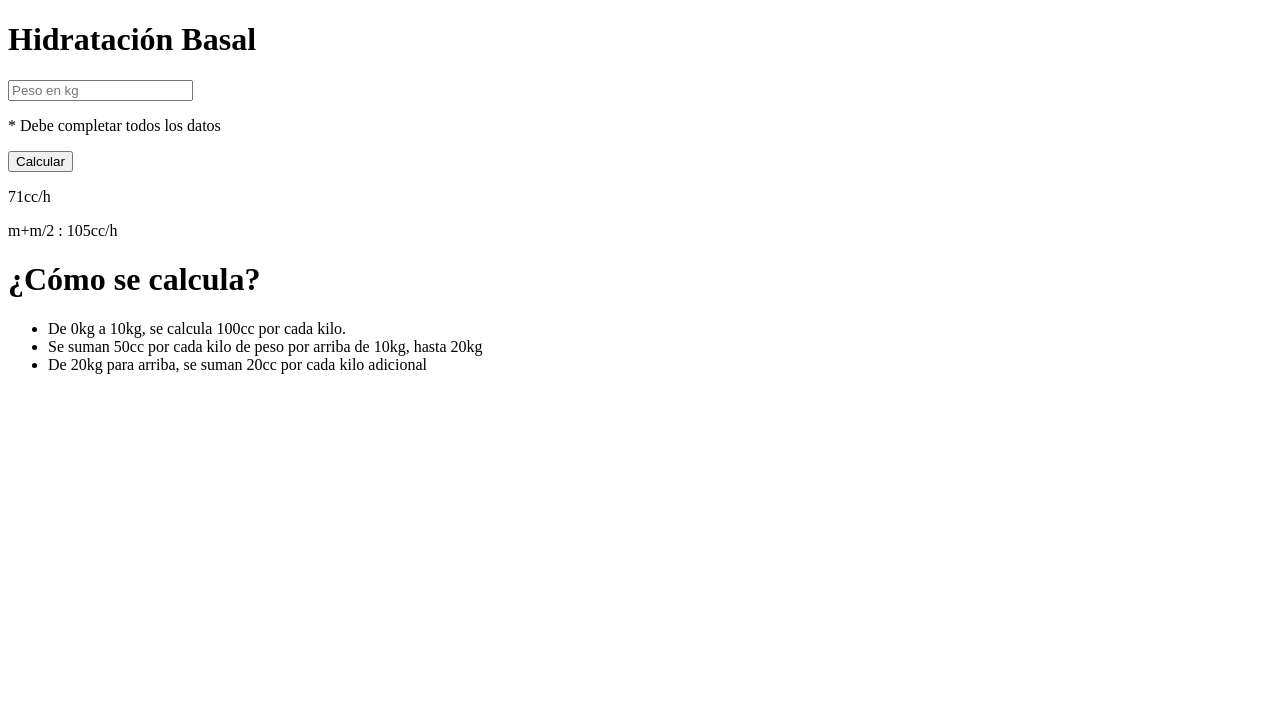
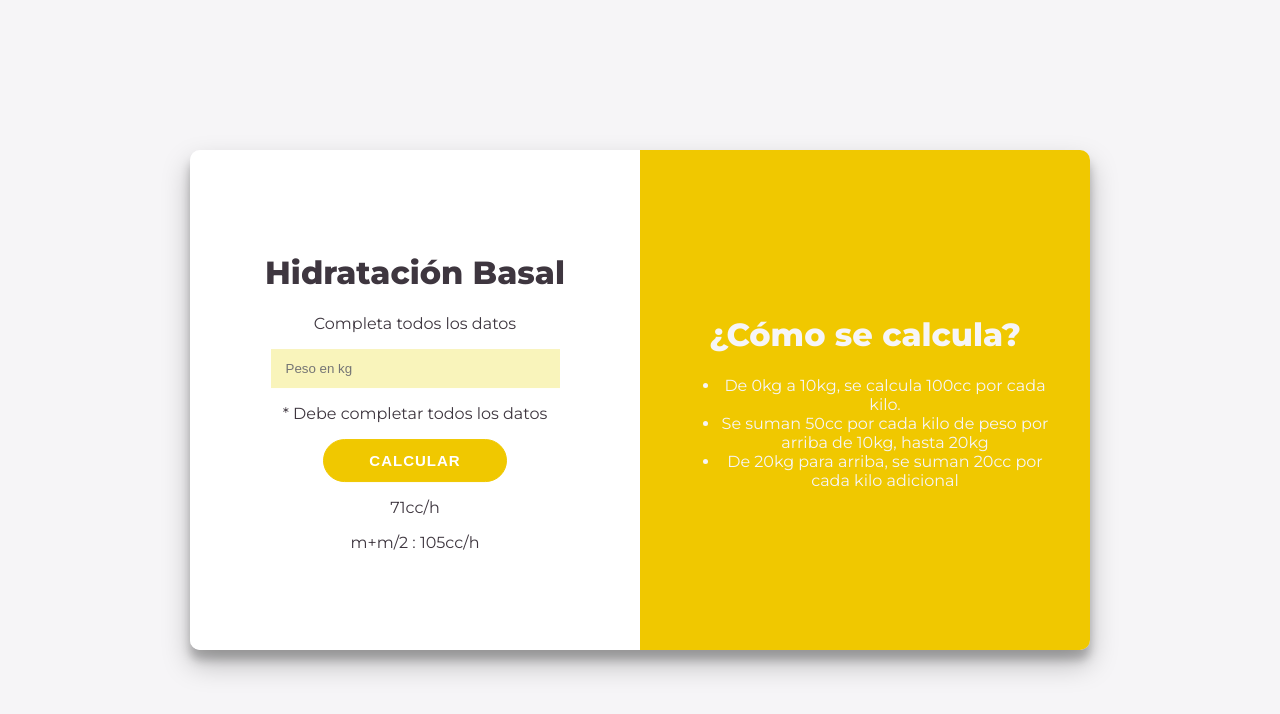
Before and after one commit to Marileeh7/Calculadora-de-Hidratacion-Basal, a plain HTML site: page index.html in a window 1280 px wide. Drawn offline with Linux system fonts and the light colour scheme.

Commit message:
Agregar Estilo
Se agregó estilos y etiquetas y ID y clases.
 21-02-2024

```diff
--- a/index.html
+++ b/index.html
@@ -3,20 +3,24 @@
     <html lang="es">
 <head>
   <meta charset="UTF-8">
-        <title>Calculadora de hidratación</title>
+  <link rel="stylesheet" href="./style.css">
+  <script src="script.js" defer></script>
 </head>
 <body>
-        <div>
-            <div>
+  <div id="contenedor">
+      <div id="calculadora">
+          <div class="contenido">
               <h1>Hidratación Basal</h1>
-                <input type="number" placeholder="Peso en kg" />
-                <p>* Debe completar todos los datos</p>
-                <button>Calcular</button>
-                <p>71cc/h</p>
-                <p>m+m/2 : 105cc/h</p>
-
+              <p class="item">Completa todos los datos</p>
+              <input class="item" id="peso" type="number" placeholder="Peso en kg" />
+              <p class="item" id="error">* Debe completar todos los datos</p>
+              <button class="item" id="calcular">Calcular</button>
+              <p class="item resultado" id="flu">71cc/h</p>
+              <p class="item resultado" id="man">m+m/2 : 105cc/h</p>
           </div>
-            <div>
+      </div>
+      <div id="detalle">
+          <div class="contenido">
               <h1>¿Cómo se calcula?</h1>
               <ul>
                   <li>De 0kg a 10kg, se calcula 100cc por cada kilo.</li>
@@ -25,5 +29,6 @@
               </ul>
           </div>
       </div>
+  </div>
 </body>
 </html>
--- /dev/null
+++ b/style.css
@@ -0,0 +1,68 @@
+@import url('https://fonts.googleapis.com/css?family=Montserrat:400,800');
+
+body{
+    background: #f6f5f7;
+    font-family: 'Montserrat', sans-serif;
+    color: #3E363F;
+}
+ #contenedor{
+        width: 900px;
+        height: 500px;
+        text-align: center;
+        /* centrar el div vertical y horizontalmente */
+        position: absolute;
+        inset: 0;
+        margin: auto;
+        border-radius: 10px;
+        overflow: hidden;
+        box-shadow: 0 14px 28px rgba(0,0,0,0.25),
+          0 10px 10px rgba(0,0,0,0.22);
+      }
+
+#calculadora{
+    background: white;
+    /* los divs quedan lado a lado */
+    width: 50%;
+    height: 100%;
+    float: left;
+}
+
+#detalle{
+    background: hwb(50 0% 6%);
+    /* los divs queden lado a lado */
+    width: 50%;
+    height: 100%;
+    float: left;
+    color: #f6f5f7;
+}
+.contenido{
+    /*  centrar el contenido verticalmente dentro de cada div */
+    position: relative;
+    top: 50%;
+    transform: translateY(-50%);
+    overflow: hidden;
+    padding: 40px;
+}
+input {
+	width: 70%;
+    padding: 12px 15px;
+    border: none;
+    background-color: #f9f4bb;
+}
+
+button {
+  font-size: 15px;
+	font-weight: bold;
+	padding: 12px 45px;
+	border-radius: 30px;
+	background-color:hwb(50 0% 6%);
+	border: 1px solid hwb(50 0% 6%);
+	color: #FFFFFF;
+	text-transform: uppercase;
+	letter-spacing: 1px;
+	transition: transform 20ms ease-in;
+}
+
+button:active {
+	transform: scale(0.95);
+}
```
Lines whose indentation alone changed are shown as unchanged.
